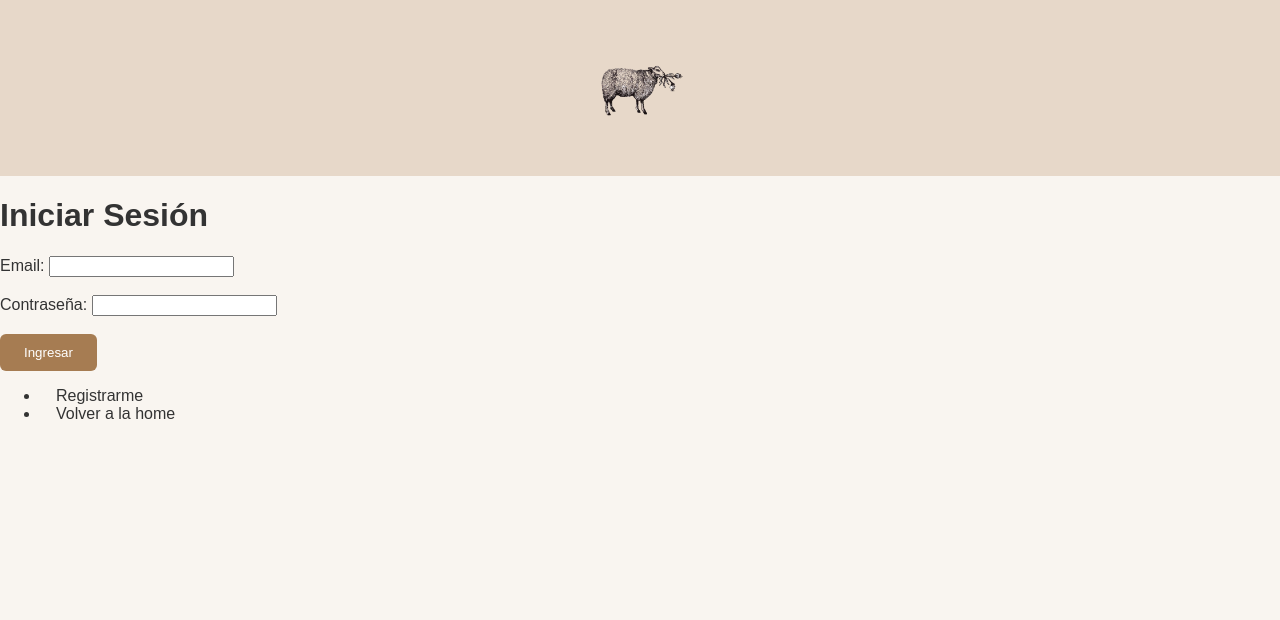
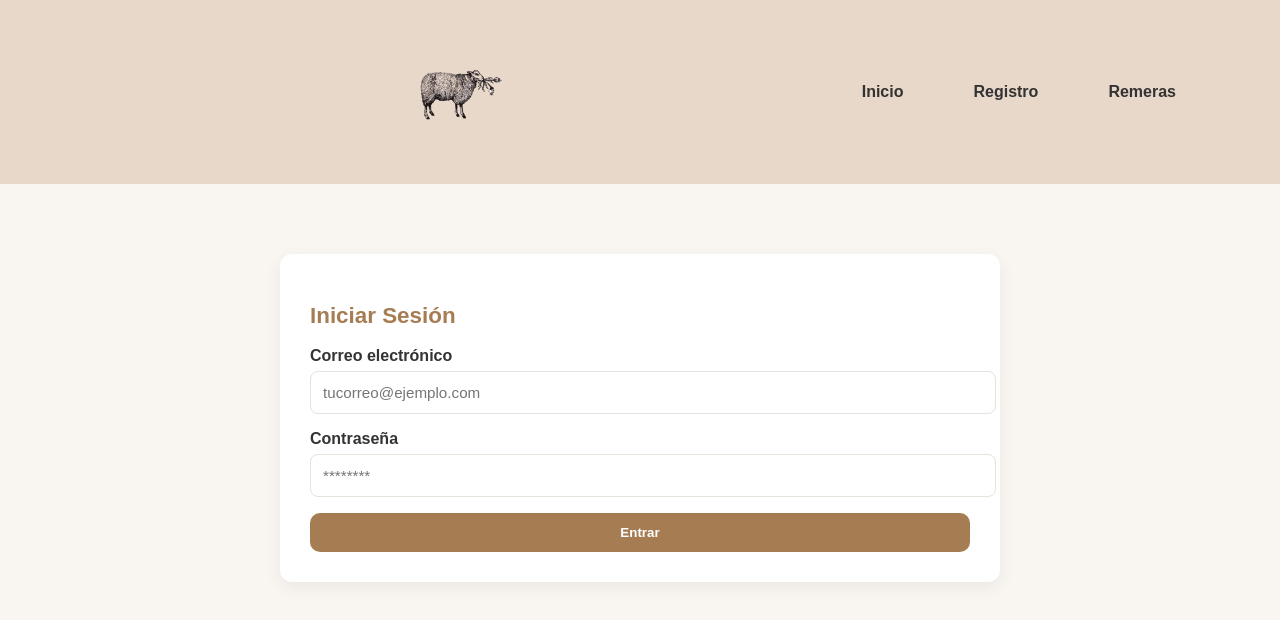
Before and after one commit to valemolina6/My-ecommerce, a plain HTML site: page pages/login.html in a window 1280 px wide. Drawn offline with Linux system fonts and the light colour scheme; files that its build step writes are made by us from their sources.

Commit message:
actualización

```diff
--- a/css/styles.css
+++ b/css/styles.css
@@ -106,3 +106,160 @@ body.accesorios section {
   width: 100%;
   border-radius: 10px;
 }
+
+body.pantalones section {
+  background-color: var(--blanco);
+}
+
+.productos {
+  display: flex;
+  justify-content: center;
+  flex-wrap: wrap;
+  gap: 20px;
+  margin-top: 30px;
+}
+
+.card {
+  background-color: var(--beige-medio);
+  padding: 15px;
+  border-radius: 10px;
+  width: 200px;
+  text-align: center;
+  box-shadow: 0 2px 5px rgba(0,0,0,0.1);
+  transition: transform 0.3s ease;
+}
+
+.card:hover {
+  transform: scale(1.05);
+}
+
+.card img {
+  width: 100%;
+  border-radius: 10px;
+}
+
+body.remeras section {
+  background-color: var(--blanco);
+}
+
+.productos {
+  display: flex;
+  justify-content: center;
+  flex-wrap: wrap;
+  gap: 20px;
+  margin-top: 30px;
+}
+
+.card {
+  background-color: var(--beige-medio);
+  padding: 15px;
+  border-radius: 10px;
+  width: 200px;
+  text-align: center;
+  box-shadow: 0 2px 5px rgba(0,0,0,0.1);
+  transition: transform 0.3s ease;
+}
+
+.card:hover {
+  transform: scale(1.05);
+}
+
+.card img {
+  width: 100%;
+  border-radius: 10px;
+}
+
+/* NAV LIST (quita bullets y pone en fila) */
+.main-nav .nav-list {
+  list-style: none;
+  display: flex;
+  gap: 22px;
+  align-items: center;
+  margin: 0;
+  padding: 0;
+}
+
+/* enlaces del nav */
+.main-nav .nav-link {
+  text-decoration: none;
+  color: var(--color-texto, #333);
+  font-weight: 600;
+  padding: 6px 8px;
+}
+.main-nav .nav-link:hover {
+  color: var(--color-acento, #a67c52);
+}
+
+/* HEADER layout (logo a la izquierda, nav a la derecha) — similar al accesorios */
+.site-header {
+  display: flex;
+  justify-content: space-between;
+  align-items: center;
+  background-color: var(--color-secundario);
+  padding: 18px 40px;
+}
+
+/* Si querés centrar nav hacia la derecha en pantallas grandes */
+@media (min-width: 900px) {
+  .site-header { padding: 20px 80px; }
+}
+
+/* Sección de autenticación (centra el form como en accesorios) */
+.section-auth {
+  max-width: 720px;
+  margin: 40px auto;
+  padding: 30px 20px;
+}
+
+/* FORMULARIO */
+.form {
+  background-color: var(--color-blanco, #fff);
+  padding: 30px;
+  border-radius: 12px;
+  box-shadow: 0 6px 18px rgba(0,0,0,0.06);
+}
+
+.form-title {
+  color: var(--color-acento, #a67c52);
+  margin-bottom: 18px;
+  font-size: 1.4rem;
+  text-align: left;
+}
+
+.form-label {
+  display: block;
+  text-align: left;
+  margin-bottom: 6px;
+  font-weight: 600;
+  color: var(--color-texto, #333);
+}
+
+.form-input {
+  width: 100%;
+  padding: 12px;
+  margin-bottom: 16px;
+  border-radius: 8px;
+  border: 1px solid #e6e2dc;
+  background-color: #fff;
+  font-size: 0.95rem;
+}
+
+.btn-primary {
+  background-color: var(--color-acento, #a67c52);
+  color: var(--color-blanco, #fff);
+  border: none;
+  padding: 12px;
+  border-radius: 10px;
+  cursor: pointer;
+  width: 100%;
+  font-weight: 700;
+}
+.btn-primary:hover { filter: brightness(0.95); }
+
+.site-footer {
+  margin-top: 60px;
+  background-color: var(--color-secundario);
+  text-align: center;
+  padding: 18px;
+  color: var(--color-texto);
+}
--- a/pages/login.html
+++ b/pages/login.html
@@ -6,30 +6,38 @@
         <title>Login - Malucca</title>
         <meta name="description" content="">
         <meta name="viewport" content="width=device-width, initial-scale=1">
-        <link rel="stylesheet" href="../styles.css">
+        <link rel="stylesheet" href="../css/styles.css">
     </head>
 
-    <header>
-      <img src="../img/logo_malucca.png" alt="Logo Malucca" class="logo">
+    <body class="page-login">
+
+    <header class="site-header">
+    <img src="../img/logo_malucca.png" alt="Logo Malucca" class="logo" />
+    <nav class="main-nav">
+      <ul class="nav-list">
+        <li><a class="nav-link" href="../index.html">Inicio</a></li>
+        <li><a class="nav-link" href="registro.html">Registro</a></li>
+        <li><a class="nav-link" href="remeras.html">Remeras</a></li>
+      </ul>
+    </nav>
     </header>
 
-    <body>
-        <h1>Iniciar Sesión</h1>
-    <form>
-        <label>Email:</label>
-        <input type="email" required><br><br>
+    <main>
+    <section class="page-section section-auth">
+      <form class="form form-login" action="#" method="post" novalidate>
+        <h2 class="form-title">Iniciar Sesión</h2>
 
-        <label>Contraseña:</label>
-        <input type="password" required><br><br>
+        <label class="form-label" for="email">Correo electrónico</label>
+        <input class="form-input" id="email" name="email" type="email" placeholder="tucorreo@ejemplo.com" required />
 
-        <button type="submit">Ingresar</button>
-    </form>
-         <nav>
-            <ul>
-                <li><a href="registro.html">Registrarme</a></li>
-                <li><a href="../index.html">Volver a la home</a></li>
-            </ul>
-        </nav>
+        <label class="form-label" for="password">Contraseña</label>
+        <input class="form-input" id="password" name="password" type="password" placeholder="********" required />
+
+        <button class="btn btn-primary" type="submit">Entrar</button>
+      </form>
+    </section>
+    </main>
+
     </body>
 
 </html>
```
Also changed, not shown: Index.html (+3 -3 lines), pages/accesorios.html (+3 -3 lines), pages/pantalones.html (+2 -2 lines).
